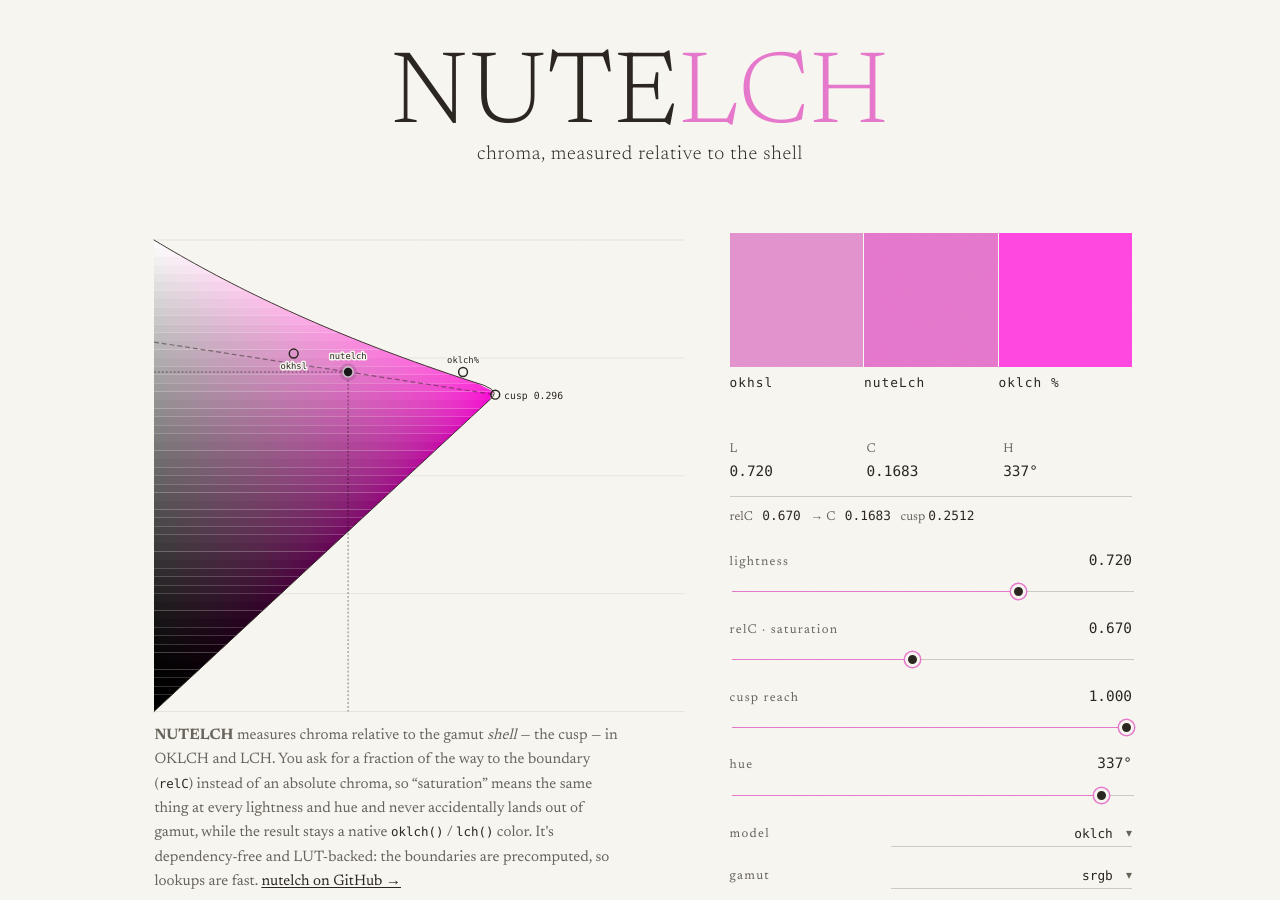
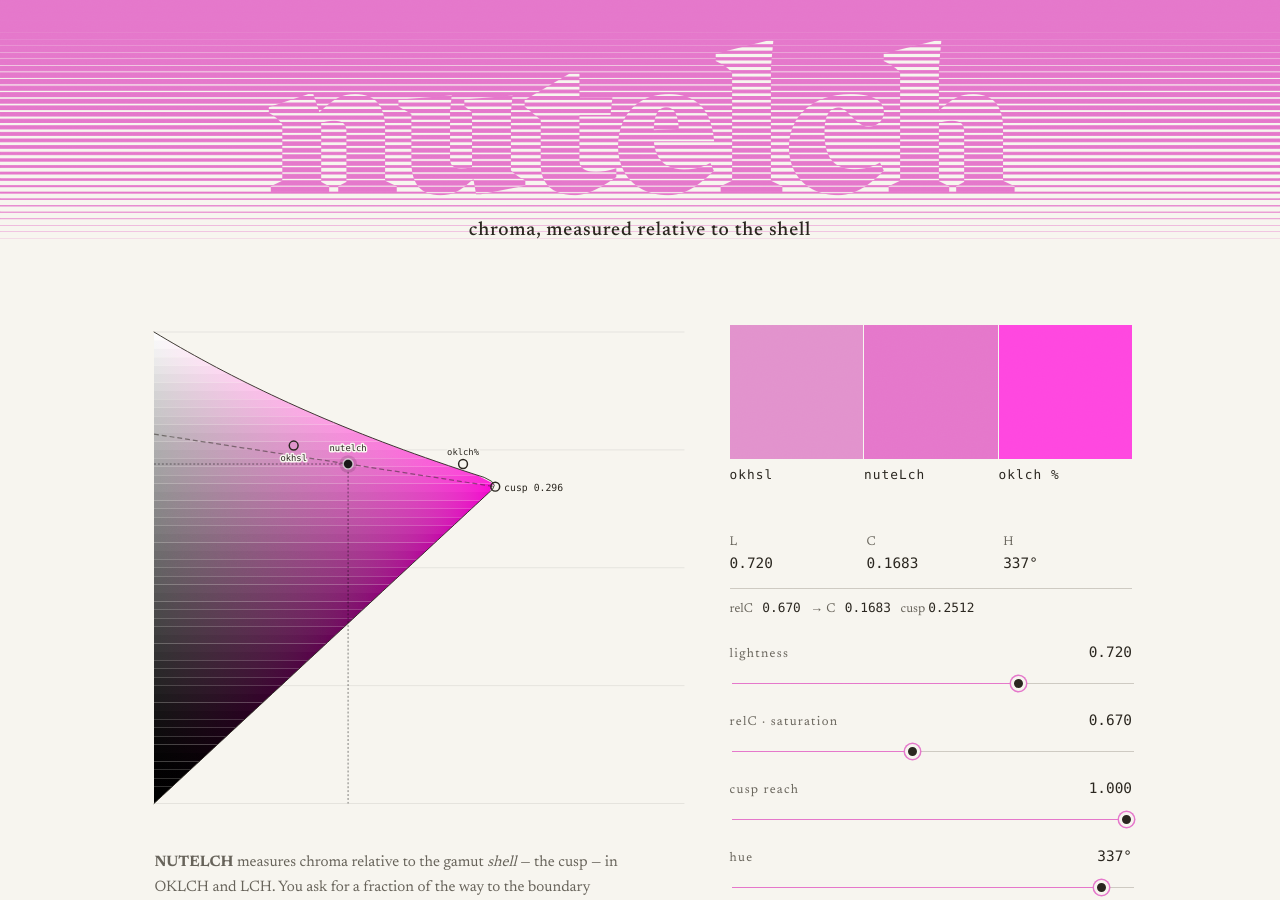
Before and after one commit to meodai/nutelch, a website built with Vite: page index.html in a window 1280 px wide. Shown: the top 900 px of the page. Built offline with nearby package versions, Linux system fonts and the light colour scheme; a web font is replaced by a local one.

Commit message:
style: update masthead wordmark with SVG mask and adjust styling for improved layout

```diff
--- a/index.html
+++ b/index.html
@@ -16,7 +16,7 @@
     <div class="grain" aria-hidden="true"></div>
     <main id="app">
       <header class="masthead">
-        <h1 class="wordmark">NUTE<span>LCH</span></h1>
+        <h1 class="wordmark" id="wordmark" aria-label="nutelch"></h1>
         <p class="tagline">chroma, measured relative to the shell</p>
       </header>
 
--- a/src/demo/main.ts
+++ b/src/demo/main.ts
@@ -49,6 +49,65 @@ const EASE: Record<string, (x: number) => number> = {
 const EASE_NAMES = Object.keys(EASE);
 
 const root = document.documentElement;
+// Masthead wordmark: a tapered line-screen (thick at top → thin at bottom) with
+// the title knocked OUT of it via an SVG mask. Inline SVG so the web font loads;
+// stripes use currentColor so they follow --live.
+const WM_W = 1400;
+const WM_H = 300;
+const WM_N = 42;
+const WM_DUTY = 0.9; // bar weight as a fraction of the pitch (lower = lighter bars)
+const WM_FADE = 0.6; // where the tail starts easing to zero (fraction of the band)
+const WM_STROKE = 2; // figure bar stroke at full weight; scales down with the taper
+
+// A solid color fill revealed through a stripe-mask, additionally masked by the
+// word so the two layers can be overlaid into a phase-inverted knockout.
+//   'field'  → positive stripes everywhere EXCEPT the word (word cut out).
+//   'figure' → negative stripes (color in the gaps) only INSIDE the word.
+function stripeBand(kind: 'field' | 'figure'): string {
+  const pitch = WM_H / WM_N;
+  // `extra` lets the figure's black bars carry a white stroke, which shrinks them
+  // and so thickens the colored stripes inside the word.
+  const bars = (fill: string, strokeBase = 0) => {
+    let s = '';
+    for (let i = 0; i < WM_N; i++) {
+      const cy = (i + 0.5) * pitch;
+      const x = i / (WM_N - 1);
+      // linear taper, but with the tail smoothstep-eased to zero before the band
+      // edge so the stripes fade out instead of stopping abruptly
+      const t = Math.min(Math.max((x - WM_FADE) / (1 - WM_FADE), 0), 1);
+      const factor = (1 - x) * (1 - t * t * (3 - 2 * t));
+      const w = pitch * WM_DUTY * factor;
+      if (w < 0.1) continue;
+      // the stroke (border) tapers with the bars instead of staying constant
+      const stroke = strokeBase ? ` stroke="#fff" stroke-width="${(strokeBase * factor).toFixed(3)}"` : '';
+      s += `<rect x="0" y="${(cy - w / 2).toFixed(2)}" width="${WM_W}" height="${w.toFixed(2)}" fill="${fill}"${stroke}/>`;
+    }
+    return s;
+  };
+  const text = (fill: string) =>
+    `<text class="wm-text" x="${WM_W / 2}" y="210" text-anchor="middle" fill="${fill}">nutelch</text>`;
+
+  // field: visible = bars (white) MINUS word (black).
+  // figure: visible = inside word (white) MINUS bars (black) → negative stripes;
+  //   the white stroke trims the black bars so those stripes read a bit thicker.
+  const maskBody =
+    kind === 'field'
+      ? bars('#fff') + text('#000')
+      : text('#fff') + bars('#000', WM_STROKE);
+  const id = `wm-${kind}`;
+  return `<svg viewBox="0 0 ${WM_W} ${WM_H}" class="wordmark-svg" aria-hidden="true" preserveAspectRatio="xMidYMid meet">
+      <defs><mask id="${id}">${maskBody}</mask></defs>
+      <rect width="${WM_W}" height="${WM_H}" fill="currentColor" mask="url(#${id})"/>
+    </svg>`;
+}
+
+function buildWordmark(host: HTMLElement | null): void {
+  if (!host) return;
+  // figure underneath, field on top — the field's word-hole reveals the figure.
+  host.innerHTML = stripeBand('figure') + stripeBand('field');
+}
+buildWordmark(document.getElementById('wordmark'));
+
 const controlsHost = document.getElementById('controls')!;
 const sliceHost = document.getElementById('slice')!;
 const readoutHost = document.getElementById('readout')!;
--- a/src/demo/style.css
+++ b/src/demo/style.css
@@ -134,29 +134,41 @@ body {
 
 /* ── masthead ─────────────────────────────────────────────── */
 .masthead {
+  position: relative;
   text-align: center;
   font-size: min(10vw, 15rem);
-  margin: 0 0 .5em;
+  margin: 0;
 }
 
 .wordmark {
-  font-family: var(--sans);
-  font-weight: 300;
-  line-height: 0.92;
-  font-size: .8em;
-  letter-spacing: 0.01em;
-  margin: 0;
+  /* break out of the centered content column so the stripes bleed edge to edge,
+     and pull up by #app's top padding so the band sits flush at the page top */
+  display: grid; /* overlay the two bands in one cell */
+  width: 100vw;
+  margin: calc(clamp(1.5rem, 4vw, 4rem) * -1) 0 0 calc(50% - 50vw);
+  line-height: 0;
+  color: var(--live); /* stripe fill (currentColor in the SVG) */
 }
 
-.wordmark span {
-  color: var(--live);
-  transition: color 0.4s ease;
+.wordmark-svg {
+  grid-area: 1 / 1; /* both bands stack exactly */
+  display: block;
+  width: 100%;
+  height: auto;
+}
+
+/* the word used inside the SVG masks (fill set per layer) */
+.wm-text {
+  font-family: var(--sans);
+  font-weight: 800;
+  font-size: 230px;
+  letter-spacing: -0.01em;
 }
 
 .tagline {
-  margin: -.25em 0 0;
+  margin: -3em 0 5rem;
   font-size: .15em;
-  font-weight: 300;
+  font-weight: 500;
   letter-spacing: 0.04em;
 }
 
@@ -194,7 +206,7 @@ body {
 
 .brag {
   list-style: none;
-  margin: 1.2rem 0 0;
+  margin: 3rem 0 0;
   padding: 0;
   max-width: 55ch;
   display: grid;
@@ -247,6 +259,7 @@ body {
 
 .slice-host {
   display: block;
+  margin-bottom: 3rem;
 }
 
 .slice {
```
